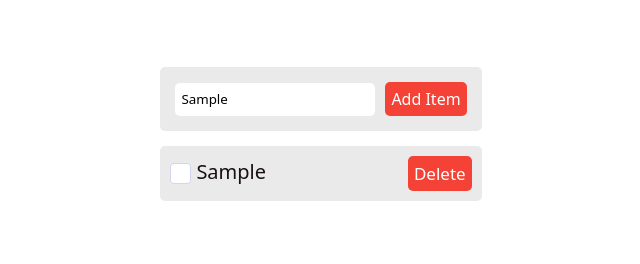
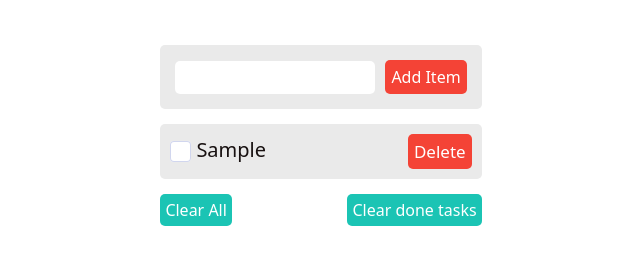
Before and after one commit to omarelmosi/tasks, a plain HTML site: page 92/index.html in a window 1280 px wide. Both pictures are taken after typing "Sample" into the empty fields and a click on the button "Add Item". Shown: the whole page, without its empty margins (319-959 px from the left). Drawn offline with Linux system fonts and the light colour scheme.

Commit message:
Update index.html

```diff
--- a/92/index.html
+++ b/92/index.html
@@ -21,6 +21,10 @@
 
             </ul>
         </div>
+        <div class="btn-con">
+            <button class="clear-all">Clear All</button>
+            <button class="clear-done">Clear done tasks</button>
+        </div>
 
     </div>
 
```
